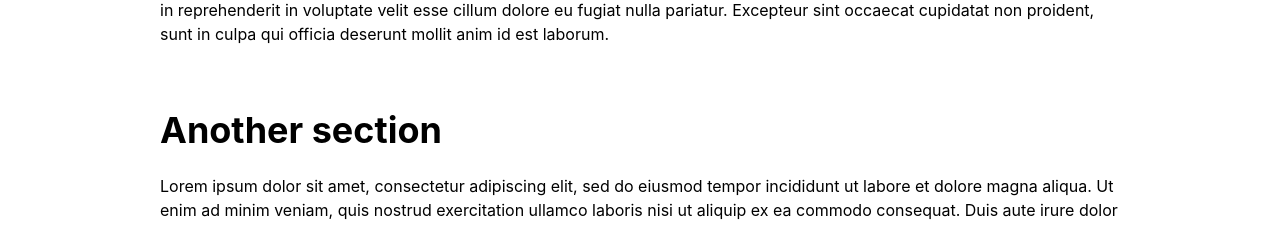
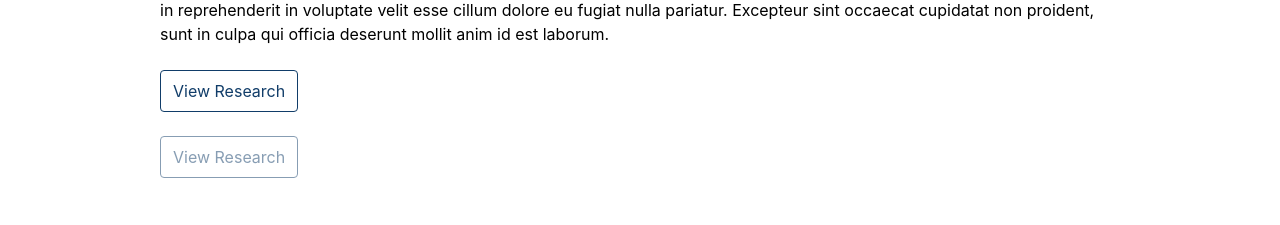
Before and after one commit to WestPeakResearch/website-next, a Next.js app: page / in a window 1280 px wide. Shown: the part 722-947 px from the top of the page. Built offline with nearby package versions, Linux system fonts and the light colour scheme.

Commit message:
add button

```diff
--- a/src/app/page.tsx
+++ b/src/app/page.tsx
@@ -4,6 +4,7 @@ import lionsgate from "@/images/backgrounds/lionsgate.jpg";
 import peak from "@/images/backgrounds/peak.jpg";
 import {VStack} from "@/system/VStack/VStack";
 import {Hero} from "@/system/Hero/Hero";
+import LinkButton from "@/system/LinkButton/LinkButton";
 
 export default function Home() {
   return (
@@ -30,6 +31,8 @@ export default function Home() {
             pariatur. Excepteur sint occaecat cupidatat non proident, sunt in
             culpa qui officia deserunt mollit anim id est laborum.
           </Text>
+          <LinkButton href="/about-us">View Research</LinkButton>
+          <LinkButton href="/about-us" disabled>View Research</LinkButton>
         </VStack>
       </Section>
       <Section>
--- /dev/null
+++ b/src/system/LinkButton/LinkButton.tsx
@@ -0,0 +1,43 @@
+import Link from "next/link";
+
+interface LinkButtonProps {
+  href: string;
+  target?: string;
+  children: React.ReactNode;
+  disabled?: boolean;
+  className?: string;
+  color?: string;
+}
+
+export default function LinkButton({
+    href,
+    children,
+    disabled = false,
+    target = "_self",
+    color = "#113d69",
+    className = "",}: LinkButtonProps) {
+  const style = {
+    "--btn-color": color,
+  } as React.CSSProperties;
+  return (
+     <Link
+     href={disabled ? "#" : href}
+     target={target}
+     aria-disabled={disabled}
+     tabIndex={disabled ? -1 : 0}
+     style={style}
+     className={`
+       inline-flex
+       w-auto max-w-fit
+       px-3 py-2 rounded-sm border
+       text-[var(--btn-color)]
+       border-[var(--btn-color)]
+       hover:bg-[color-mix(in_srgb,var(--btn-color)_12%,transparent)]
+       ${disabled ? "opacity-50 pointer-events-none cursor-not-allowed" : ""}
+       ${className}
+     `}
+   >
+        {children}
+    </Link>
+  );
+}
```
